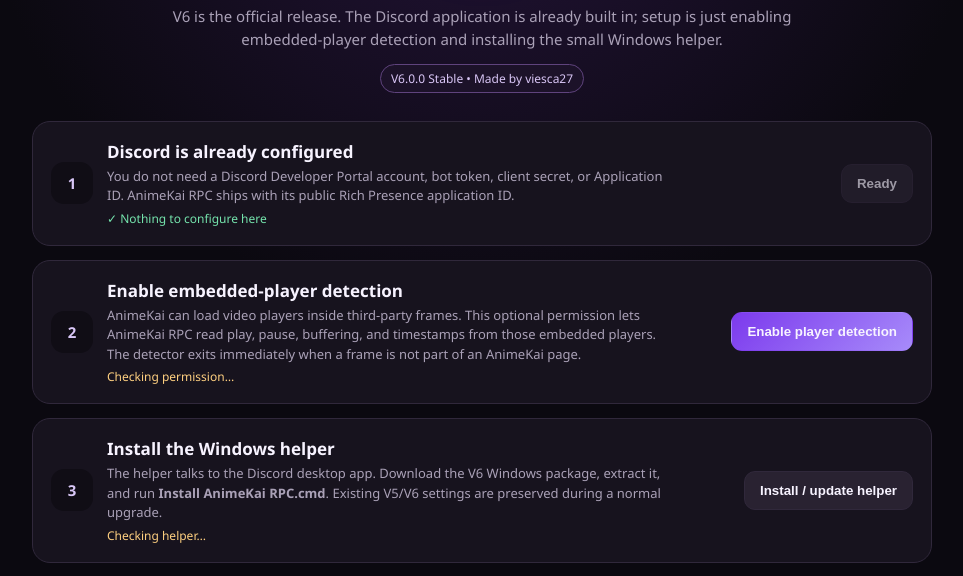
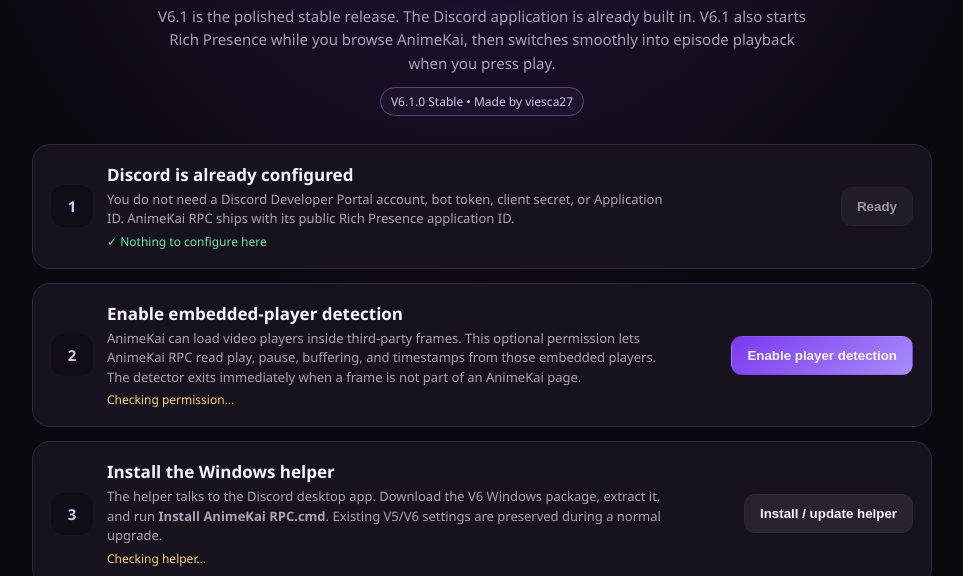
Before and after one commit to viesca272/AnimeKai-RPC, a browser extension: page src/v6/extension/onboarding.html in a window 1280 px wide. Shown: the part 193-769 px from the top of the page, without its empty margins (158-1121 px from the left). Drawn offline with Linux system fonts and the light colour scheme.

Commit message:
Update src/v6/extension/onboarding.html for V6.1.0

```diff
--- a/src/v6/extension/onboarding.html
+++ b/src/v6/extension/onboarding.html
@@ -13,8 +13,8 @@
     <section class="hero">
       <div class="logo">A</div>
       <h1>Welcome to AnimeKai RPC V6</h1>
-      <p>V6 is the official release. The Discord application is already built in; setup is just enabling embedded-player detection and installing the small Windows helper.</p>
-      <div class="badge">V6.0.0 Stable • Made by viesca27</div>
+      <p>V6.1 is the polished stable release. The Discord application is already built in. V6.1 also starts Rich Presence while you browse AnimeKai, then switches smoothly into episode playback when you press play.</p>
+      <div class="badge">V6.1.0 Stable • Made by viesca27</div>
     </section>
 
     <section class="steps">
```
